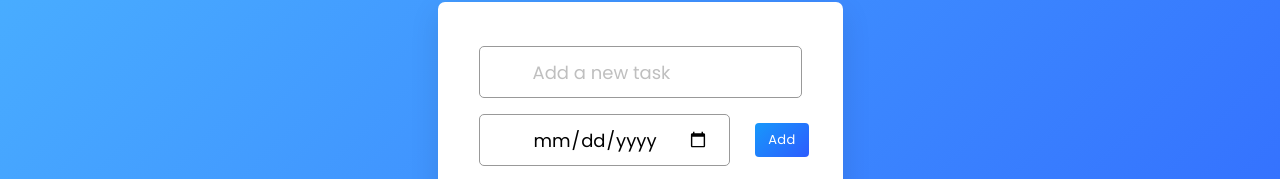
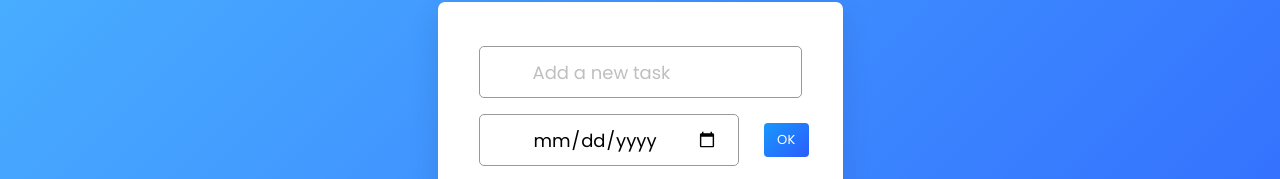
Before and after one commit to lmoramaga/todo, a plain HTML site: page index.html in a window 1280 px wide. Shown: the part 117-296 px from the top of the page. Drawn offline with nearby package versions, Linux system fonts and the light colour scheme.

Commit message:
button change to OK to accomodate both add & edit

```diff
--- a/index.html
+++ b/index.html
@@ -33,7 +33,7 @@
         />
         <div class="add-controls">
           <div class="filters">
-            <button id="add-btn" class="add-btn" type="button">Add</button>
+            <button id="add-btn" class="add-btn" type="button">OK</button>
           </div>
         </div>
       </div>
```
